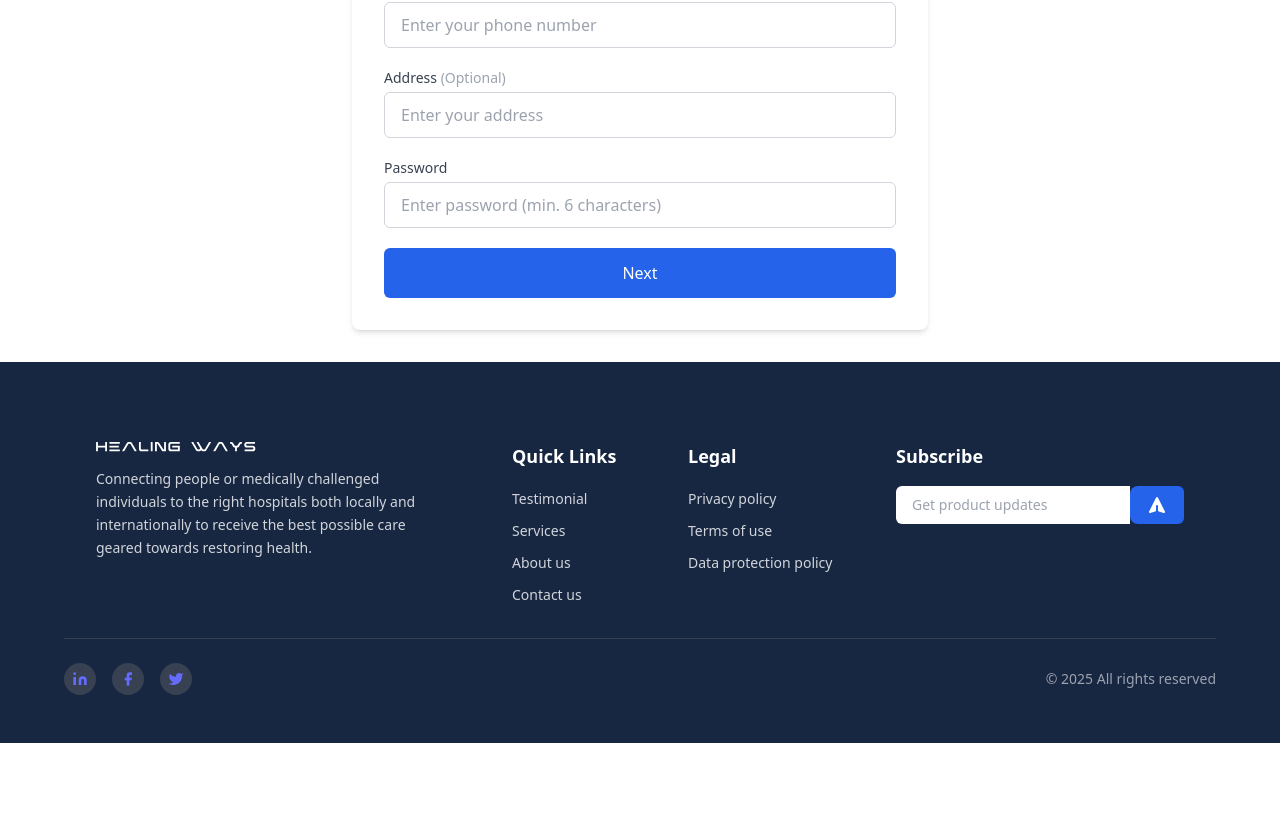
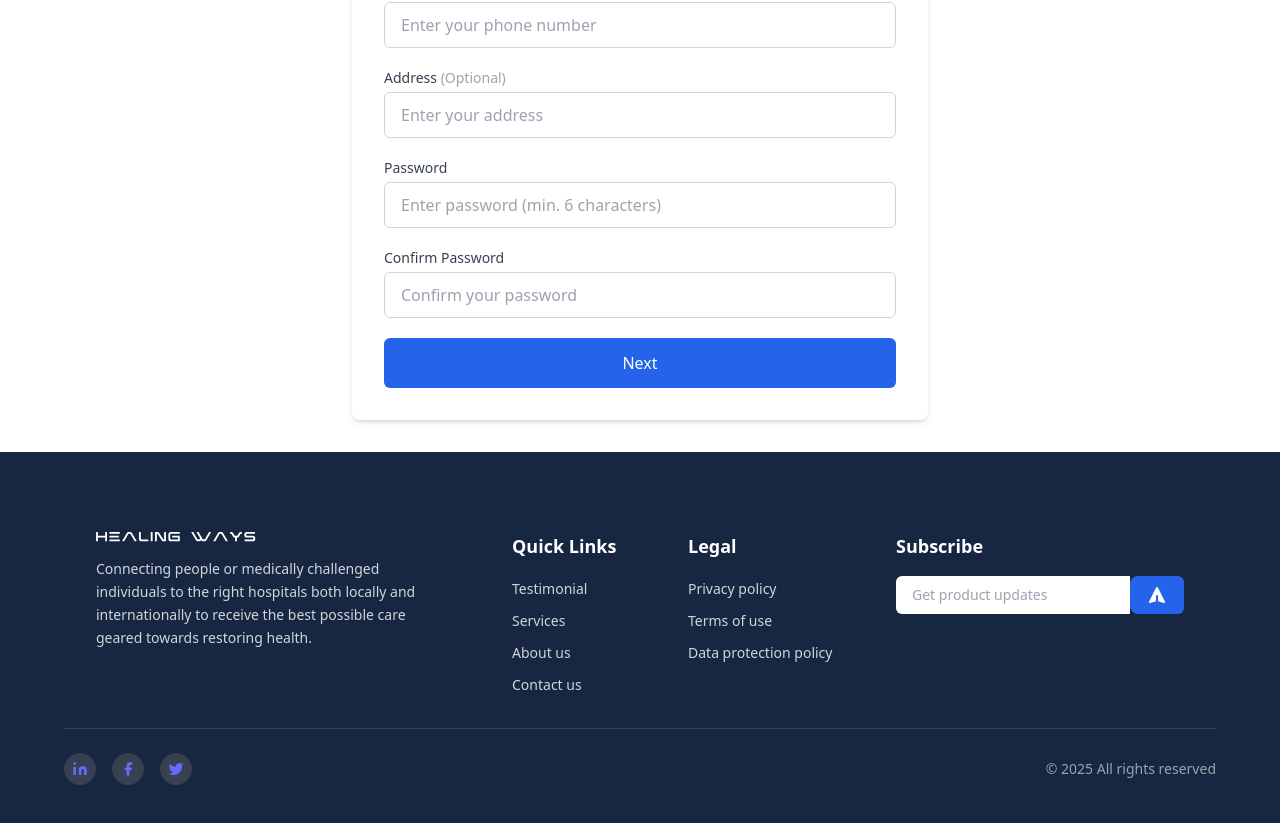
Before and after one commit to Binmuhammad001/healing-ways, a React (Vite) app: page /signup in a window 1280 px wide. Shown: the part 752-1575 px from the top of the page. Before the commit the page ends 1495 px from the top, so only its background shows below. Built offline with nearby package versions, Linux system fonts and the light colour scheme.

Commit message:
Update signup_form.jsx

```diff
--- a/src/components/signup/signup_form.jsx
+++ b/src/components/signup/signup_form.jsx
@@ -10,7 +10,8 @@ export default function BookConsultationForm() {
     email: "",
     phone: "",
     address: "",
-    password: ""
+    password: "",
+    confirmPassword: ""
   });
 
   const [loading, setLoading] = useState(false);
@@ -26,6 +27,18 @@ export default function BookConsultationForm() {
 
   const handleSubmit = async (e) => {
     e.preventDefault();
+
+    // Check if passwords match
+    if (formData.password !== formData.confirmPassword) {
+      setError("Passwords do not match");
+      return;
+    }
+
+    if (formData.password.length < 6) {
+      setError("Password must be at least 6 characters long");
+      return;
+    }
+
     setLoading(true);
     setError("");
     setSuccess("");
@@ -52,7 +65,7 @@ export default function BookConsultationForm() {
   };
 
   return (
-    <div className="min-h-screen bg-white flex flex-col items-center px-4 pt-32 sm:pt-64 md:pt-32 pb-8">
+    <div className="min-h-screen bg-white flex flex-col items-center px-4 pt-16 sm:pt-24 md:pt-32 pb-8">
       {/* Top Title */}
       <div className="text-center mb-6 sm:mb-8">
         <h1 className="text-2xl sm:text-3xl md:text-4xl font-semibold text-gray-800">
@@ -216,6 +229,25 @@ export default function BookConsultationForm() {
             />
           </div>
 
+          {/* Confirm Password */}
+          <div>
+            <label className="block text-xs sm:text-sm font-medium text-gray-700 mb-1">
+              Confirm Password
+            </label>
+            <input
+              type="password"
+              name="confirmPassword"
+              placeholder="Confirm your password"
+              className="w-full border border-gray-300 rounded-md px-3 sm:px-4 py-2 sm:py-2.5 bg-white text-gray-700 text-sm sm:text-base focus:outline-none focus:ring-2 focus:ring-blue-500 focus:border-transparent"
+              value={formData.confirmPassword}
+              onChange={handleChange}
+              required
+            />
+            {formData.password && formData.confirmPassword && formData.password !== formData.confirmPassword && (
+              <p className="text-red-500 text-xs sm:text-sm mt-1">Passwords do not match</p>
+            )}
+          </div>
+
           {/* Button */}
           <button
             type="submit"
```
